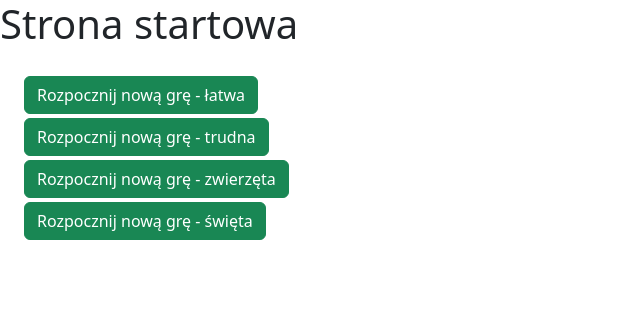
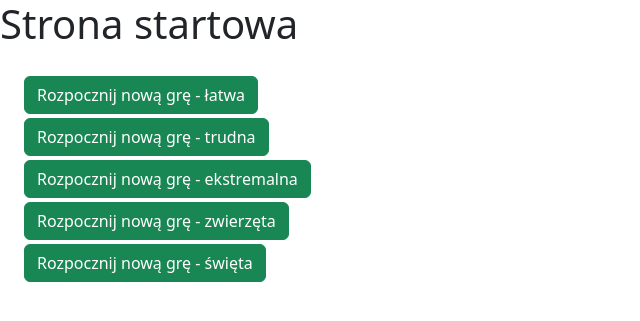
Before and after one commit to Polaxxd/slownikowo, a Flask app: page / in a window 1280 px wide. Shown: the top 321 px of the page, without its empty margins (0-640 px from the left). Run offline with Flask 3, Linux system fonts and the light colour scheme; parts of the project's set-up code (start-up, migrations or seed data) failed here and were passed over.

Commit message:
Add files via upload

```diff
--- a/templates/home.html
+++ b/templates/home.html
@@ -12,14 +12,13 @@
 <body>
     <H1>Strona startowa</H1>
     <div class="col-md-3 m-4">
-        <a href="{{ url_for("game_start") }}" class="btn btn-success ml-3 mt-1">Rozpocznij nową grę - łatwa</a>
-        <a href="{{ url_for("game_start") }}" class="btn btn-success ml-3 mt-1">Rozpocznij nową grę - trudna</a>
-        <a href="{{ url_for("game_start") }}" class="btn btn-success ml-3 mt-1">Rozpocznij nową grę - zwierzęta</a>
-        <a href="{{ url_for("game_start") }}" class="btn btn-success ml-3 mt-1">Rozpocznij nową grę - święta</a>
+        <a href="{{ url_for("game_start", tryb = 'latwy') }}" class="btn btn-success ml-3 mt-1">Rozpocznij nową grę - łatwa</a>
+        <a href="{{ url_for("game_start", tryb = 'trudny') }}" class="btn btn-success ml-3 mt-1">Rozpocznij nową grę - trudna</a>
+        <a href="{{ url_for("game_start", tryb = 'ekstremalny') }}" class="btn btn-success ml-3 mt-1">Rozpocznij nową grę - ekstremalna</a>
+        <a href="{{ url_for("game_start", tryb = 'zwierzeta') }}" class="btn btn-success ml-3 mt-1">Rozpocznij nową grę - zwierzęta</a>
+        <a href="{{ url_for("game_start", tryb = 'swieta') }}" class="btn btn-success ml-3 mt-1">Rozpocznij nową grę - święta</a>
 
     </div>
-
-
 
     <script src="https://code.jquery.com/jquery-1.12.4.min.js" integrity="sha256-ZosEbRLbNQzLpnKIkEdrPv7lOy9C27hHQ+Xp8a4MxAQ=" crossorigin="anonymous"></script>
     <script src="https://cdn.jsdelivr.net/npm/bootstrap@5.3.3/dist/js/bootstrap.bundle.min.js" integrity="sha384-YvpcrYf0tY3lHB60NNkmXc5s9fDVZLESaAA55NDzOxhy9GkcIdslK1eN7N6jIeHz" crossorigin="anonymous"></script>
```
Also changed, not shown: templates/word_input.html (+17 -1 lines), static/confetti_background.png (added).
